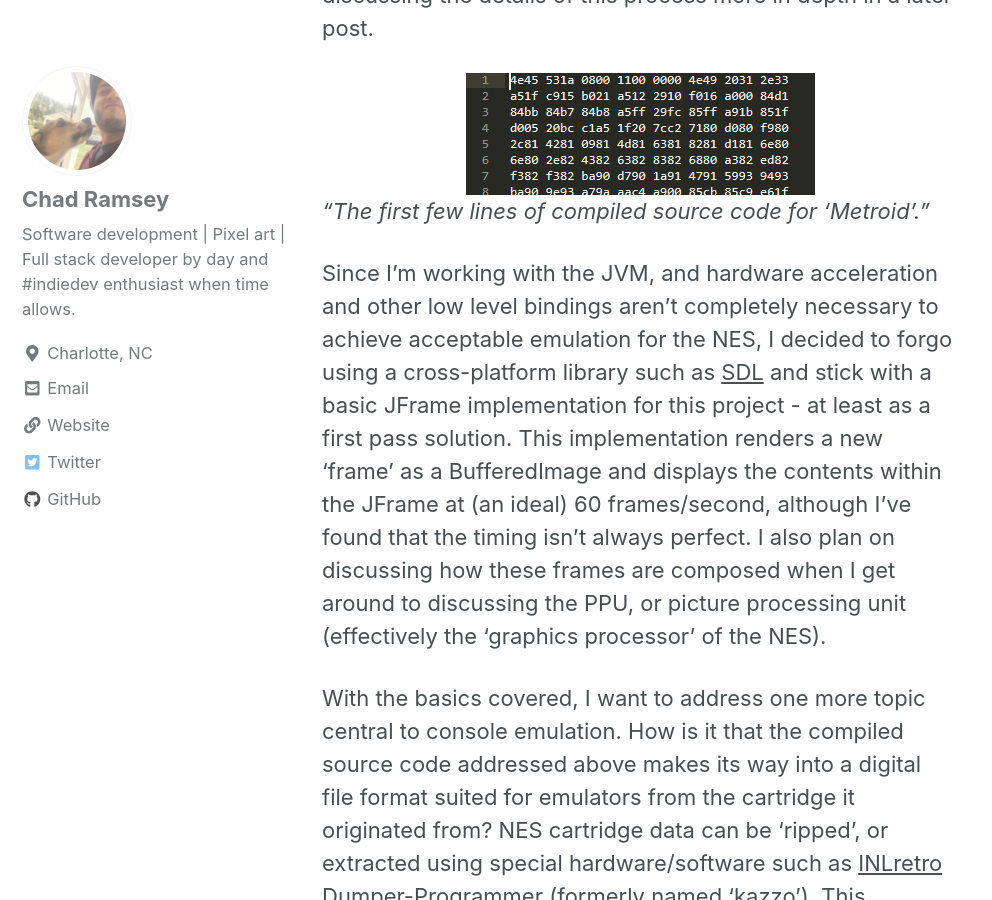
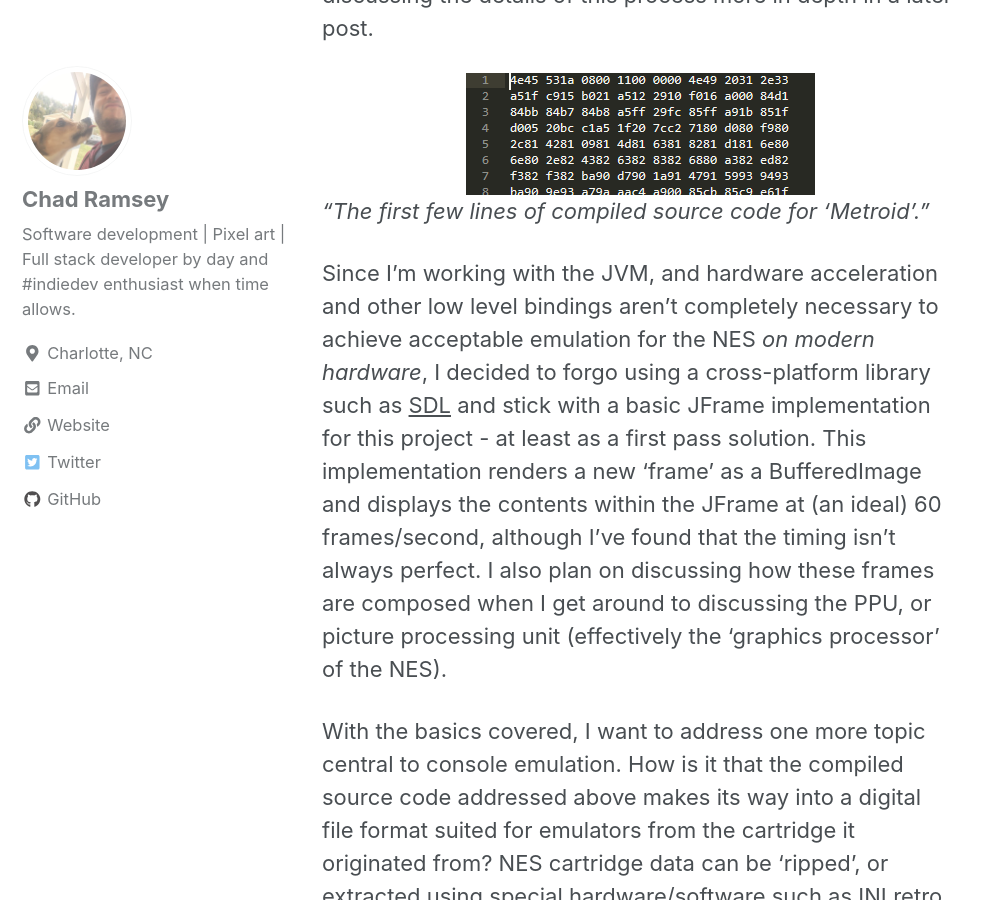
Before and after one commit to chadramsey/chadramsey.github.io, a Jekyll site: the page built from _posts/2018-12-08-nes-emulation-two.md, in a window 1280 px wide and 900 px high, scrolled down 2138 px. Shown: the whole window, without its empty margins (0-992 px from the left). Built offline with Jekyll 4.4.1, drawn with Linux system fonts in a browser that asks for light colours; cached includes are drawn as plain includes; nearby versions of some CDN libraries.

Commit message:
Updates to NES part 1

```diff
--- a/_posts/2018-12-08-nes-emulation-two.md
+++ b/_posts/2018-12-08-nes-emulation-two.md
@@ -17,7 +17,7 @@
 ![](https://chadramsey.github.io/assets/images/2018/nes-emu-two.PNG){: .center-image }
 *"The first few lines of compiled source code for 'Metroid'."*
 
-Since I'm working with the JVM, and hardware acceleration and other low level bindings aren't completely necessary to achieve acceptable emulation for the NES, I decided to forgo using a cross-platform library such as [SDL](https://www.libsdl.org/) and stick with a basic JFrame implementation for this project - at least as a first pass solution. This implementation renders a new 'frame' as a BufferedImage and displays the contents within the JFrame at (an ideal) 60 frames/second, although I've found that the timing isn't always perfect. I also plan on discussing how these frames are composed when I get around to discussing the PPU, or picture processing unit (effectively the 'graphics processor' of the NES).
+Since I'm working with the JVM, and hardware acceleration and other low level bindings aren't completely necessary to achieve acceptable emulation for the NES *on modern hardware*, I decided to forgo using a cross-platform library such as [SDL](https://www.libsdl.org/) and stick with a basic JFrame implementation for this project - at least as a first pass solution. This implementation renders a new 'frame' as a BufferedImage and displays the contents within the JFrame at (an ideal) 60 frames/second, although I've found that the timing isn't always perfect. I also plan on discussing how these frames are composed when I get around to discussing the PPU, or picture processing unit (effectively the 'graphics processor' of the NES).
 
 With the basics covered, I want to address one more topic central to console emulation. How is it that the compiled source code addressed above makes its way into a digital file format suited for emulators from the cartridge it originated from? NES cartridge data can be 'ripped', or extracted using special hardware/software such as [INLretro Dumper-Programmer](http://www.infiniteneslives.com/inlretro.php) (formerly named 'kazzo'). This relatively inexpensive board will allow cartridge owners to back up their cartridges into the digital formats that emulators accept.
 
```
